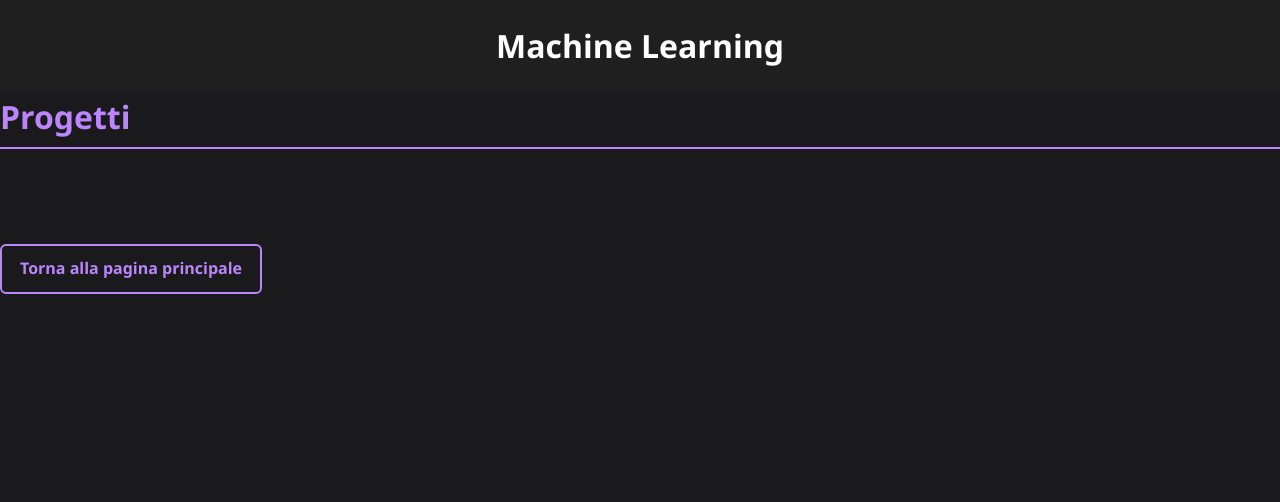
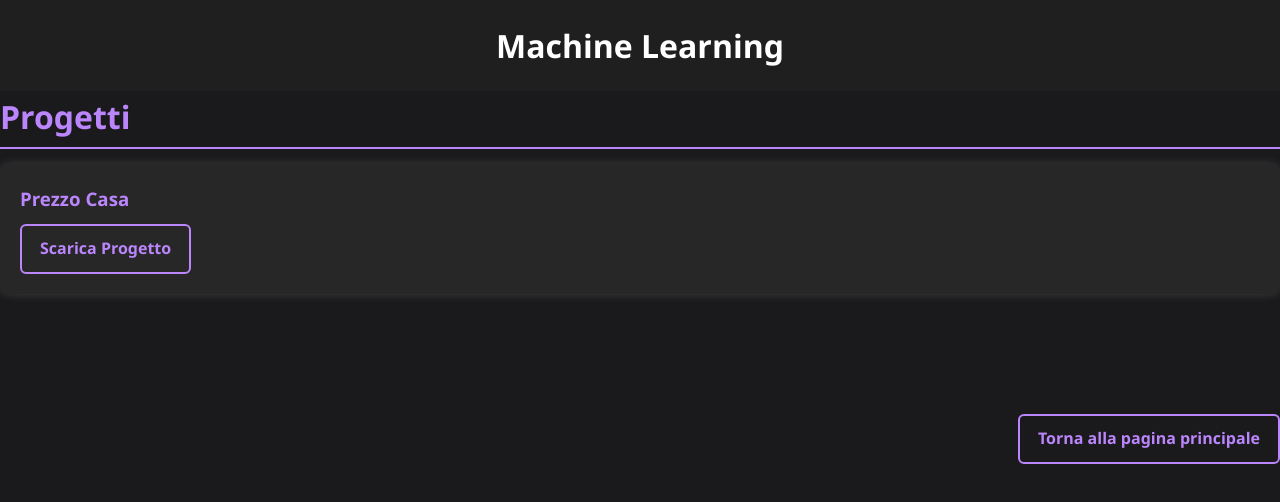
Before and after one commit to ElexNeura/elexneura.github.io, a plain HTML site: page Machine-learning.html in a window 1280 px wide. Drawn offline with Linux system fonts and the light colour scheme.

Commit message:
Update Machine-learning.html

```diff
--- a/Machine-learning.html
+++ b/Machine-learning.html
@@ -13,17 +13,20 @@
   <main>
     <h2>Progetti</h2>
 
-<!--
-<div class="projects-list">
-  <div class="project-item">
-    <h3>Blink_LED</h3>
-    <button onclick="location.href='Blink_Led/index.html'">Apri progetto</button>
-  </div>
-</div>
--->
+
+    <div class="projects-list">
+      <!-- Progetto Previsione Prezzo Casa -->
+      <div class="project-item">
+        <h3>Prezzo Casa</h3>
+        <a href="Prezzo_Casa.zip" download class="btn-secondary">Scarica Progetto</a>
+      </div>
+    </div>
 
 
-    <a class="btn-secondary return-home" href="index.html">Torna alla pagina principale</a>
+
+    <div class="home-button">
+        <a class="btn-secondary return-home" href="index.html">Torna alla pagina principale</a>
+    </div>
   </main>
 </body>
 </html>
```
